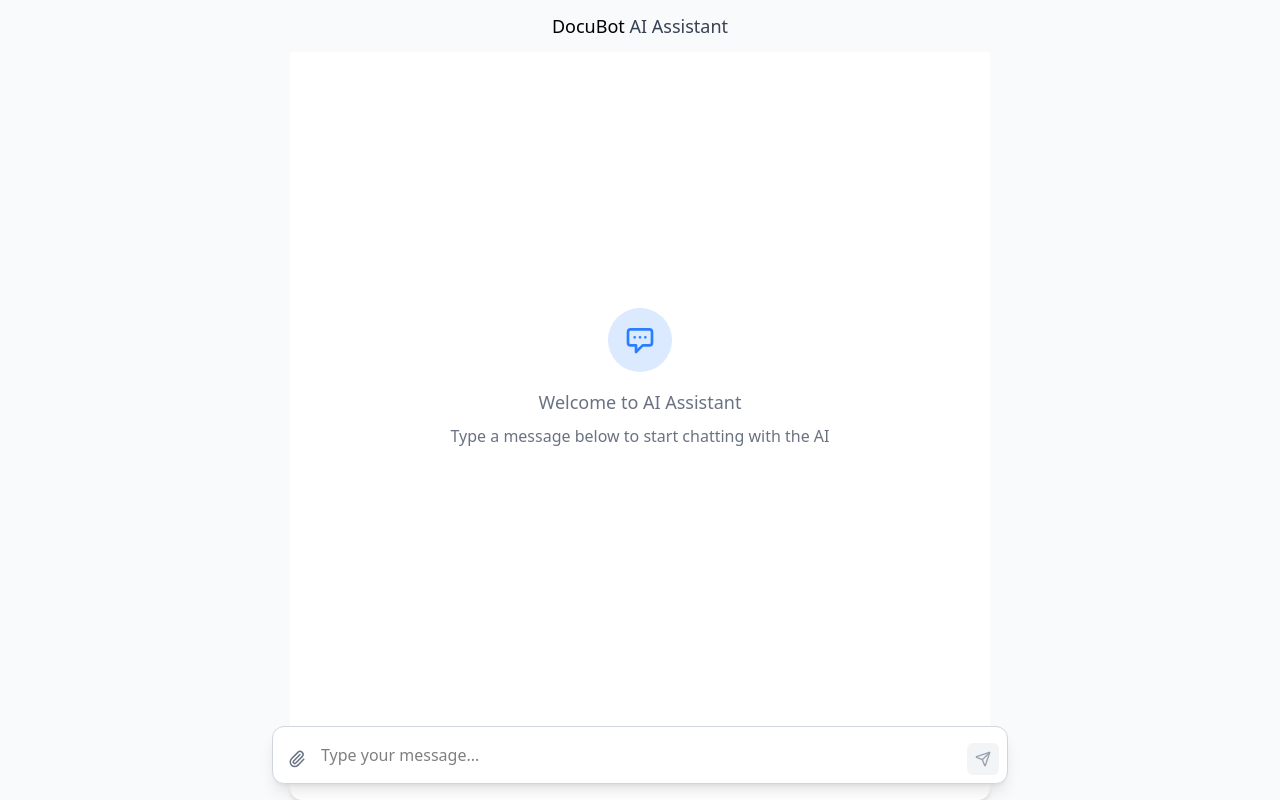
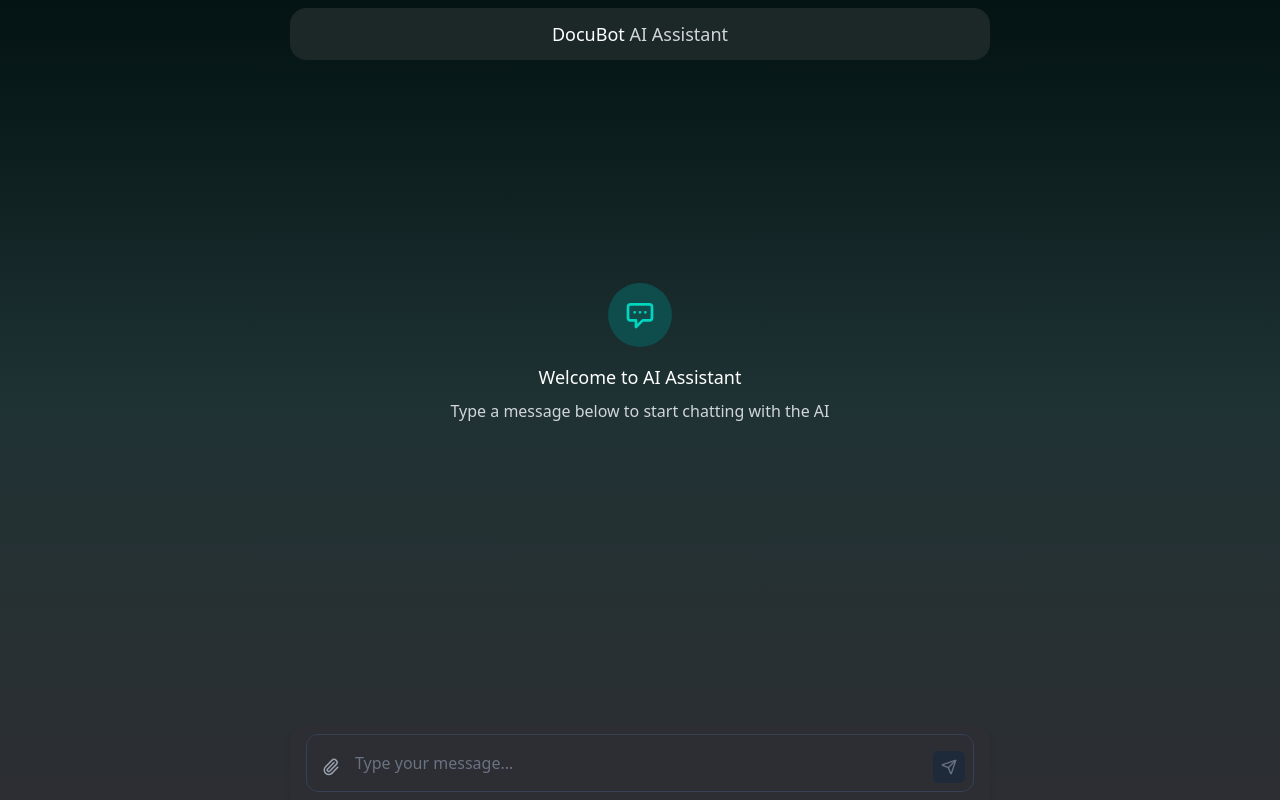
Before and after one commit to vedas-dixit/smart-doc-qa, a Next.js app in the folder frontend/: page / in a window 1280 px wide. Built offline with nearby package versions, Linux system fonts and the light colour scheme.

Commit message:
UI update: Dark Retro

```diff
--- a/frontend/components/HomeComponent.tsx
+++ b/frontend/components/HomeComponent.tsx
@@ -66,23 +66,23 @@
     };
 
     return (
-        <div className="relative flex h-screen flex-col bg-gray-50">
+        <div className="relative flex h-screen flex-col bg-gradient-to-b from-[#041313] via-[#1f3233] to-[#2C2E33]">
             {/* Centered chat container */}
             <div className="flex flex-1 flex-col items-center justify-center w-full">
                 <div className="flex flex-col w-full max-w-[700px] h-full mx-auto">
                     {/* Chat header */}
-                    <div className="sticky top-0 z-10  px-4 py-3 text-Black ">
-                        <h1 className="text-center text-lg font-medium">DocuBot <span className='text-gray-700'>AI Assistant</span></h1>
+                    <div className="sticky top-0 z-10 px-4 py-3 bg-[#1c2727] bg-opacity-80 backdrop-blur-sm text-white rounded-2xl mt-2">
+                        <h1 className="text-center text-lg font-medium">DocuBot <span className='text-gray-300'>AI Assistant</span></h1>
                     </div>
 
                     {/* Chat messages */}
-                    <div className="flex-1 overflow-y-auto px-4 pb-24 pt-4 items-center bg-white ">
+                    <div className="flex-1 overflow-y-auto px-4 pb-24 pt-4 items-center">
                         {messages.length === 0 ? (
-                            <div className="flex h-full flex-col items-center justify-center text-center text-gray-500 max-w-5xl">
-                                <div className="mb-4 rounded-full bg-blue-100 p-4">
+                            <div className="flex h-full flex-col items-center justify-center text-center text-gray-300 max-w-5xl">
+                                <div className="mb-4 rounded-full bg-[#0F4C4C] bg-opacity-40 p-4">
                                     <svg
                                         xmlns="http://www.w3.org/2000/svg"
-                                        className="h-8 w-8 text-blue-500"
+                                        className="h-8 w-8 text-teal-400"
                                         fill="none"
                                         viewBox="0 0 24 24"
                                         stroke="currentColor"
@@ -95,7 +95,7 @@
                                         />
                                     </svg>
                                 </div>
-                                <p className="text-lg font-medium">Welcome to AI Assistant</p>
+                                <p className="text-lg font-medium text-white">Welcome to AI Assistant</p>
                                 <p className="mt-2 max-w-sm">Type a message below to start chatting with the AI</p>
                             </div>
                         ) : (
@@ -107,19 +107,19 @@
                                     >
                                         <div
                                             className={`max-w-[80%] rounded-xl px-4 py-3 ${msg.isUser
-                                                    ? 'bg-blue-500 text-white'
-                                                    : 'bg-gray-100 shadow'
+                                                    ? 'bg-[#204142] text-white'
+                                                    : 'bg-[#1C2D2E] text-gray-200 shadow'
                                                 }`}
                                         >
                                             {msg.isUser ? (
                                                 <div>{msg.content}</div>
                                             ) : (
-                                                <div className="prose prose-sm max-w-none">
+                                                <div className="prose prose-sm max-w-none prose-invert">
                                                     <ReactMarkdown>{msg.content}</ReactMarkdown>
                                                 </div>
                                             )}
                                             <div
-                                                className={`mt-1 text-right text-xs ${msg.isUser ? 'text-blue-200' : 'text-gray-400'
+                                                className={`mt-1 text-right text-xs ${msg.isUser ? 'text-white' : 'text-gray-400'
                                                     }`}
                                             >
                                                 {msg.timestamp.toLocaleTimeString([], {
@@ -132,11 +132,11 @@
                                 ))}
                                 {isLoading && (
                                     <div className="flex justify-start">
-                                        <div className="bg-gray-100 max-w-[80%] rounded-xl px-4 py-3 shadow">
+                                        <div className="bg-[#1C2D2E] max-w-[80%] rounded-xl px-4 py-3 shadow text-gray-200">
                                             <div className="flex space-x-2">
-                                                <div className="h-2 w-2 animate-bounce rounded-full bg-gray-400"></div>
-                                                <div className="h-2 w-2 animate-bounce rounded-full bg-gray-400" style={{ animationDelay: '0.2s' }}></div>
-                                                <div className="h-2 w-2 animate-bounce rounded-full bg-gray-400" style={{ animationDelay: '0.4s' }}></div>
+                                                <div className="h-2 w-2 animate-bounce rounded-full bg-teal-900"></div>
+                                                <div className="h-2 w-2 animate-bounce rounded-full bg-teal-900" style={{ animationDelay: '0.2s' }}></div>
+                                                <div className="h-2 w-2 animate-bounce rounded-full bg-teal-900" style={{ animationDelay: '0.4s' }}></div>
                                             </div>
                                         </div>
                                     </div>
@@ -147,16 +147,15 @@
                     </div>
 
                     {/* Chat input */}
-                    <div className="w-full px-4 py-2 bg-white rounded-b-xl shadow-md">
+                    <div className="w-full px-4 py-2 bg-[#2C2E33] rounded-t-xl shadow-md">
                         <TextAreaInput
                             onSend={handleSendMessage}
                             isLoading={isLoading}
-                            context={context}
-                            setContext={setContext}
                             uploading={uploading}
                             fileName={fileName}
                             onFileChange={handleFileChange}
                             onRemoveFile={handleRemoveFile}
+                            handleRemoveFile={handleRemoveFile}
                         />
                     </div>
                 </div>
--- a/frontend/components/TextInputComponent.tsx
+++ b/frontend/components/TextInputComponent.tsx
@@ -5,15 +5,14 @@
 interface TextAreaInputProps {
   onSend: (message: string) => void;
   isLoading?: boolean;
-  context: string;
-  setContext: React.Dispatch<React.SetStateAction<string>>;
   uploading: boolean;
   fileName: string;
   onFileChange: (e: React.ChangeEvent<HTMLInputElement>) => void;
   onRemoveFile: () => void;
+  handleRemoveFile: () => void;
 }
 
-const TextAreaInput = ({ onSend, isLoading = false, context, setContext, uploading, fileName, onFileChange, onRemoveFile }: TextAreaInputProps) => {
+const TextAreaInput = ({ onSend, isLoading = false, uploading, fileName, onFileChange, onRemoveFile, handleRemoveFile }: TextAreaInputProps) => {
   const [message, setMessage] = useState('');
   const textareaRef = useRef<HTMLTextAreaElement>(null);
   const fileInputRef = useRef<HTMLInputElement>(null);
@@ -36,6 +35,7 @@
       if (textareaRef.current) {
         textareaRef.current.style.height = 'auto';
       }
+      handleRemoveFile();
     }
   };
 
@@ -53,16 +53,15 @@
   };
 
   return (
-    <div className="fixed bottom-4 left-0 right-0 mx-auto w-full max-w-3xl px-4">
-      <div className="relative flex flex-col items-end rounded-xl border border-gray-300 bg-white p-2 shadow-lg">
-        {/* File chip aligned at start, above the input, no overlap */}
+    <div className="relative w-full">
+      {/* File attachment floating above the input */}
       {fileName && (
-          <div className="flex items-center bg-gray-100 border border-gray-300 rounded-full px-3 py-1 shadow text-sm text-gray-700 mb-2 max-w-[80%] truncate">
-            <FileIcon size={16} className="mr-2 text-blue-500" />
-            <span className="truncate mr-2">{fileName}</span>
+        <div className="absolute -top-10 left-2 right-2 flex items-center bg-[#1C2D2E] border border-gray-700 rounded-lg px-3 py-1.5 shadow-md text-sm text-gray-200 mb-2 max-w-full truncate z-10">
+          <FileIcon size={16} className="mr-2 text-teal-400 flex-shrink-0" />
+          <span className="truncate mr-2 flex-1">{fileName}</span>
           <button
             type="button"
-              className="flex items-center justify-center rounded-full hover:bg-gray-200 transition p-1 ml-1"
+            className="flex items-center justify-center rounded-full hover:bg-gray-700 transition p-1 ml-1 flex-shrink-0"
             aria-label="Remove file"
             onClick={onRemoveFile}
           >
@@ -70,10 +69,11 @@
           </button>
         </div>
       )}
-        <div className="flex items-end w-full">
+
+      <div className="flex items-end w-full rounded-xl border border-gray-700 bg-[#2C2E33] p-2">
         <button
           type="button"
-            className="flex h-8 w-8 shrink-0 items-center justify-center rounded-md text-gray-500 hover:bg-gray-100 cursor-pointer"
+          className={`flex h-8 w-8 shrink-0 items-center justify-center rounded-md text-gray-400 hover:bg-[#1C2D2E] cursor-pointer ${uploading ? 'opacity-50 cursor-not-allowed' : ''}`}
           aria-label="Attach file"
           onClick={handlePaperclipClick}
           disabled={uploading}
@@ -93,7 +93,7 @@
           value={message}
           onChange={(e) => setMessage(e.target.value)}
           onKeyDown={handleKeyDown}
-            className="mx-2 max-h-[200px] w-full resize-none overflow-y-auto bg-transparent py-2 outline-none"
+          className="mx-2 max-h-[200px] w-full resize-none overflow-y-auto bg-transparent py-2 outline-none text-gray-200 placeholder-gray-500"
           placeholder="Type your message..."
           rows={1}
           disabled={isLoading}
@@ -103,15 +103,26 @@
           disabled={message.trim() === '' || isLoading}
           className={`flex h-8 w-8 shrink-0 items-center justify-center rounded-md cursor-pointer ${
             message.trim() && !isLoading
-                ? 'bg-blue-500 text-white hover:bg-blue-600'
-                : 'bg-gray-100 text-gray-400'
+              ? 'bg-teal-700 text-white hover:bg-teal-600'
+              : 'bg-gray-800 text-gray-500'
           }`}
           aria-label="Send message"
         >
           <Send size={16} />
         </button>
       </div>
+
+      {/* Loading indicator for file upload */}
+      {uploading && (
+        <div className="absolute top-1/2 left-1/2 transform -translate-x-1/2 -translate-y-1/2">
+          <div className="flex space-x-2 items-center bg-[#1C2D2E] px-3 py-2 rounded-lg shadow-lg">
+            <div className="h-2 w-2 animate-pulse rounded-full bg-teal-500"></div>
+            <div className="h-2 w-2 animate-pulse rounded-full bg-teal-500" style={{ animationDelay: '0.2s' }}></div>
+            <div className="h-2 w-2 animate-pulse rounded-full bg-teal-500" style={{ animationDelay: '0.4s' }}></div>
+            <span className="text-xs text-gray-300 ml-1">Uploading...</span>
           </div>
+        </div>
+      )}
     </div>
   );
 };
```
Lines whose indentation alone changed are shown as unchanged.
